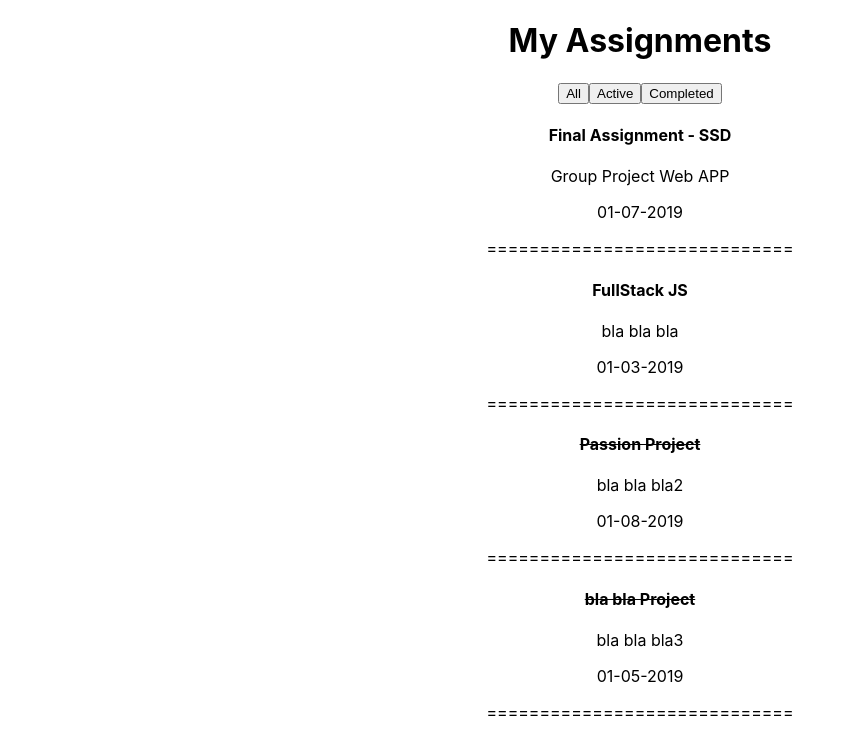
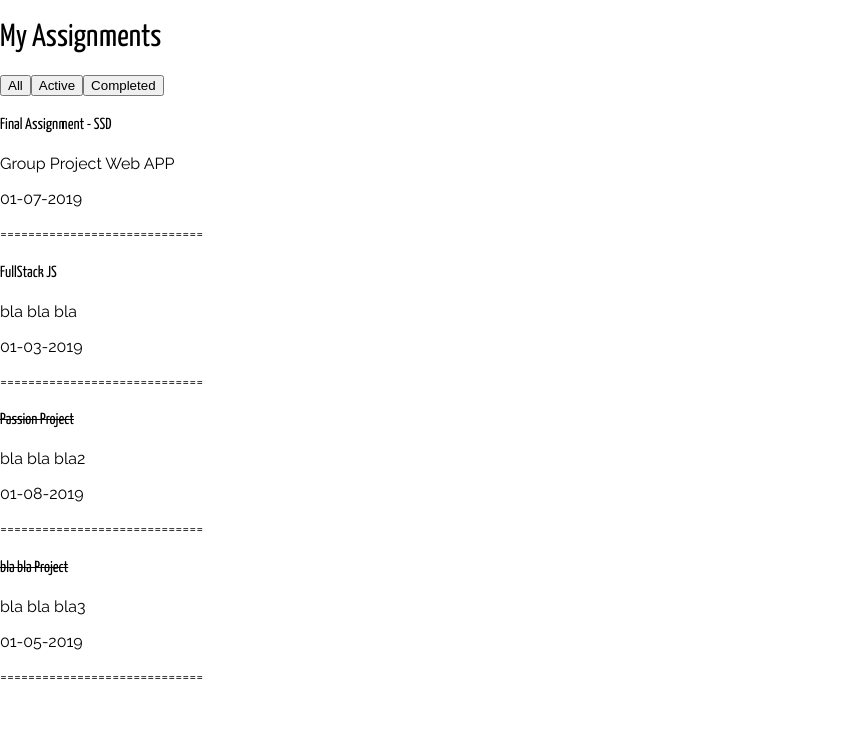
Before and after one commit to denismaltev/AssignmentTracker_Client, a React (Create React App) app in the folder homework-tracker/: page / in a window 1280 px wide. Shown: the top 754 px of the page, without its empty margins (0-855 px from the left). Built offline with nearby package versions, Linux system fonts and the light colour scheme.

Commit message:
#22 Added Icons + onMouseOver

```diff
--- a/homework-tracker/package.json
+++ b/homework-tracker/package.json
@@ -3,6 +3,10 @@
   "version": "0.1.0",
   "private": true,
   "dependencies": {
+    "@fortawesome/fontawesome-svg-core": "^1.2.28",
+    "@fortawesome/free-regular-svg-icons": "^5.13.0",
+    "@fortawesome/free-solid-svg-icons": "^5.13.0",
+    "@fortawesome/react-fontawesome": "^0.1.9",
     "@testing-library/jest-dom": "^4.2.4",
     "@testing-library/react": "^9.5.0",
     "@testing-library/user-event": "^7.2.1",
--- a/homework-tracker/src/App.css
+++ b/homework-tracker/src/App.css
@@ -1,38 +1,11 @@
+@import url('https://fonts.googleapis.com/css2?family=Raleway&family=Yanone+Kaffeesatz:wght@200;400;500&display=swap');
+
 .App {
-  text-align: center;
+  margin: 0;
+  font-family: "raleway", sans-serif;
 }
 
-.App-logo {
-  height: 40vmin;
-  pointer-events: none;
+.App h1, h2, h3, h4 {
+  font-family: "Yanone Kaffeesatz", sans-serif;
+  font-weight: 400;
 }
-
-@media (prefers-reduced-motion: no-preference) {
-  .App-logo {
-    animation: App-logo-spin infinite 20s linear;
-  }
-}
-
-.App-header {
-  background-color: #282c34;
-  min-height: 100vh;
-  display: flex;
-  flex-direction: column;
-  align-items: center;
-  justify-content: center;
-  font-size: calc(10px + 2vmin);
-  color: white;
-}
-
-.App-link {
-  color: #61dafb;
-}
-
-@keyframes App-logo-spin {
-  from {
-    transform: rotate(0deg);
-  }
-  to {
-    transform: rotate(360deg);
-  }
-}
--- a/homework-tracker/src/components/Assignment.js
+++ b/homework-tracker/src/components/Assignment.js
@@ -1,9 +1,12 @@
 import React, { useState, useEffect } from "react";
 import { Button } from "react-bootstrap";
+import { FontAwesomeIcon } from '@fortawesome/react-fontawesome'
+import { faPen, faTimes } from '@fortawesome/free-solid-svg-icons'
 
 export default function Assignment(props) {
   const [refreshComponent, setRefreshComponent] = useState(false);
   const [isShown, setIsShown] = useState(false)
+
 
   const deleteAssignment = async () => {
     // No logic yet
@@ -34,17 +37,10 @@ export default function Assignment(props) {
     >
     {isShown &&(
       <div className="CardFunctions">
-
-                <Button
-                onClick={editAssignment}
-                style={{ color: "green" }}>
-                E
-              </Button>
-              <Button
-                onClick={deleteAssignment}
-                style={{ color: "red" }}>
-                X
-              </Button>
+              <FontAwesomeIcon icon={faPen}
+              onClick={editAssignment}  />
+              <FontAwesomeIcon icon={faTimes}
+              onClick={deleteAssignment}  />
               </div>
         )}
       {props.assignment.isDone ? (
```
Also changed, not shown: 1 other file (tests, documents, lock files or other folders).
